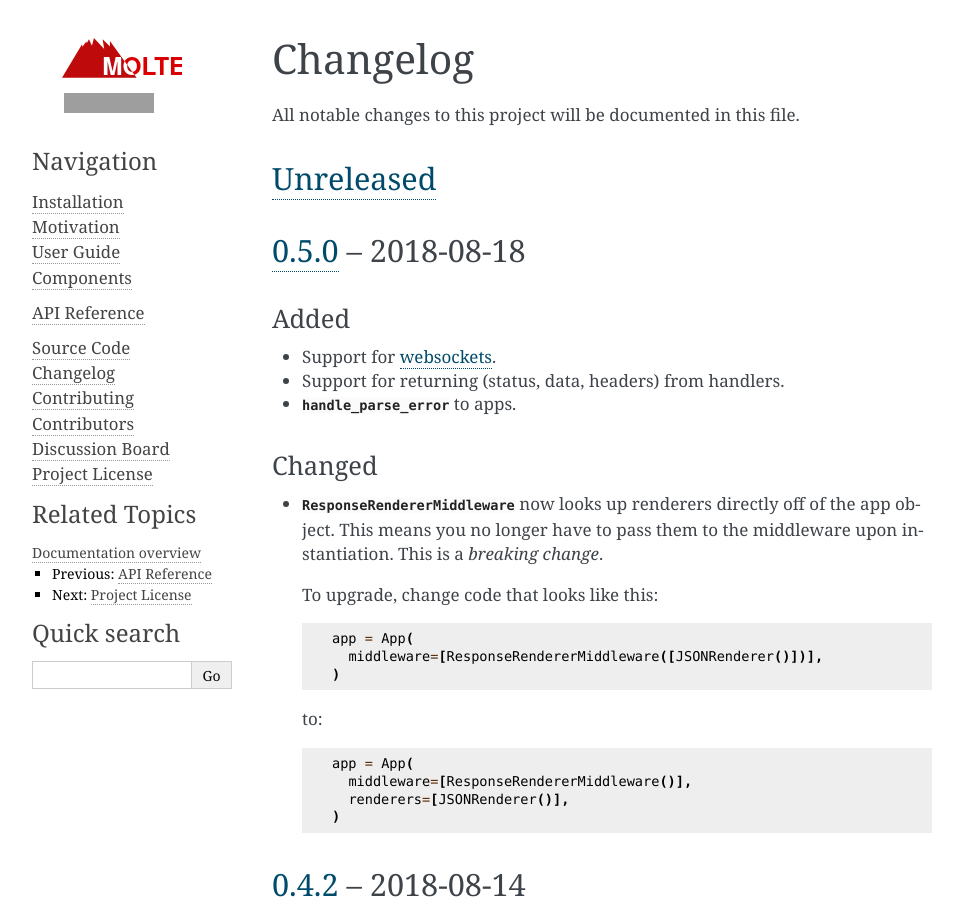
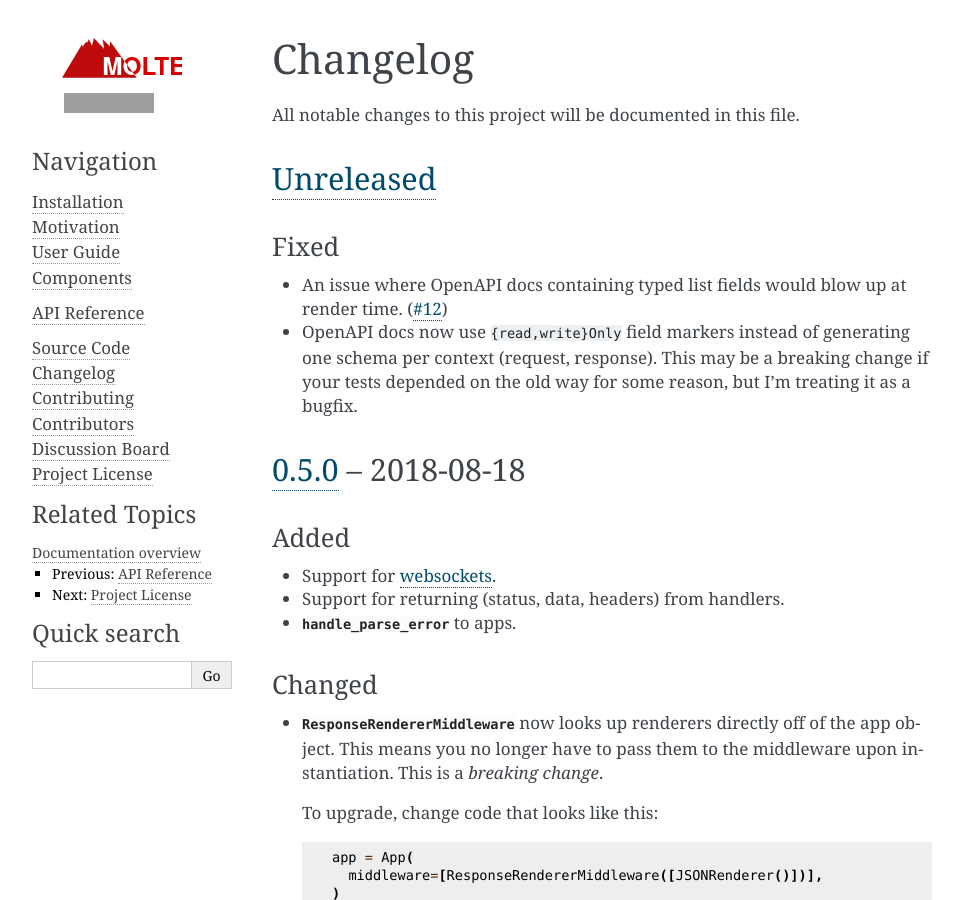
Before and after one commit to Bogdanp/molten, a Sphinx documentation site: the page built from docs/source/changelog.rst, in a window 1280 px wide and 900 px high. Shown: the whole window, without its empty margins (148-1111 px from the left). Built offline with Sphinx 7.4.7, drawn with Linux system fonts in a browser that asks for light colours; grey boxes are pictures that could not be loaded.

Commit message:
doc: update changelog

```diff
--- a/docs/source/changelog.rst
+++ b/docs/source/changelog.rst
@@ -8,6 +8,18 @@ All notable changes to this project will be documented in this file.
 
 `Unreleased`_
 -------------
+
+Fixed
+^^^^^
+
+* An issue where OpenAPI docs containing typed list fields would blow
+  up at render time.  (`#12`_)
+* OpenAPI docs now use ``{read,write}Only`` field markers instead of
+  generating one schema per context (request, response).  This may be
+  a breaking change if your tests depended on the old way for some
+  reason, but I'm treating it as a bugfix.
+
+.. _#12: https://github.com/Bogdanp/molten/issues/12
 
 
 `0.5.0`_ -- 2018-08-18
```
